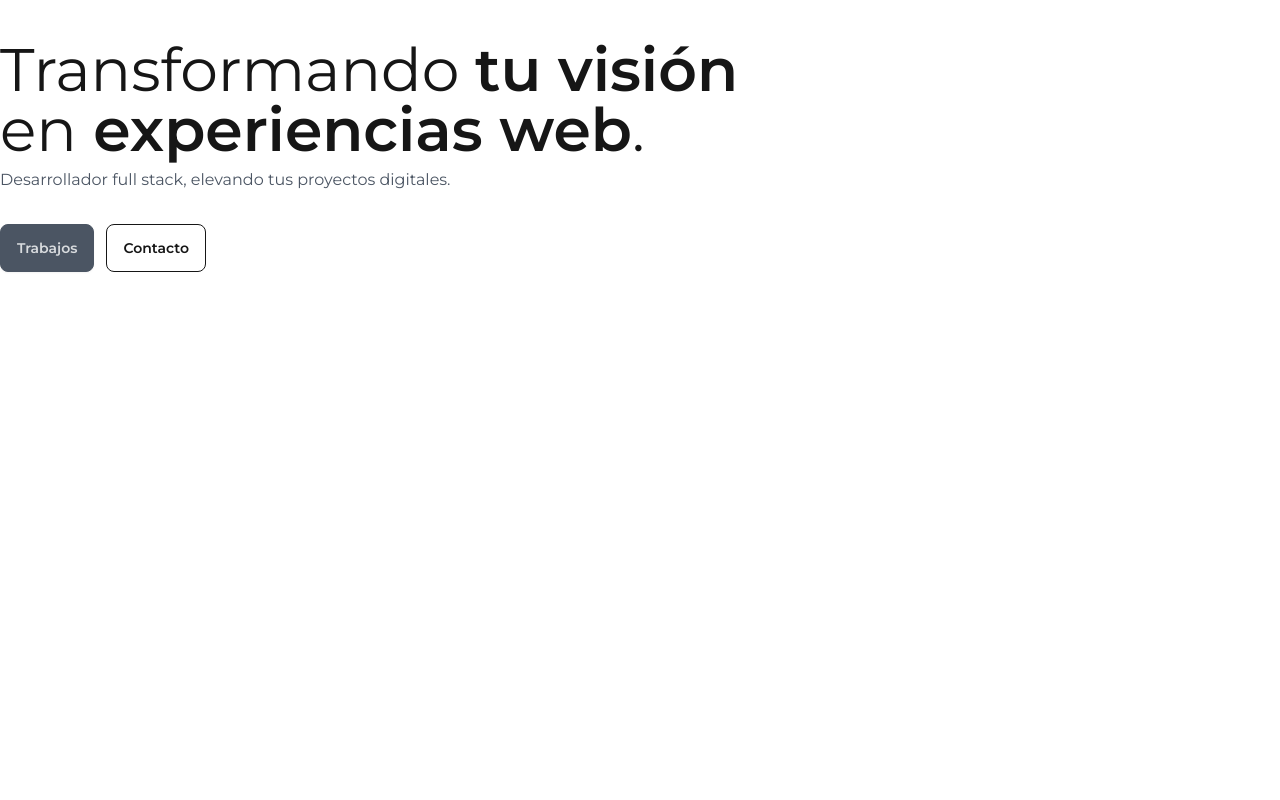
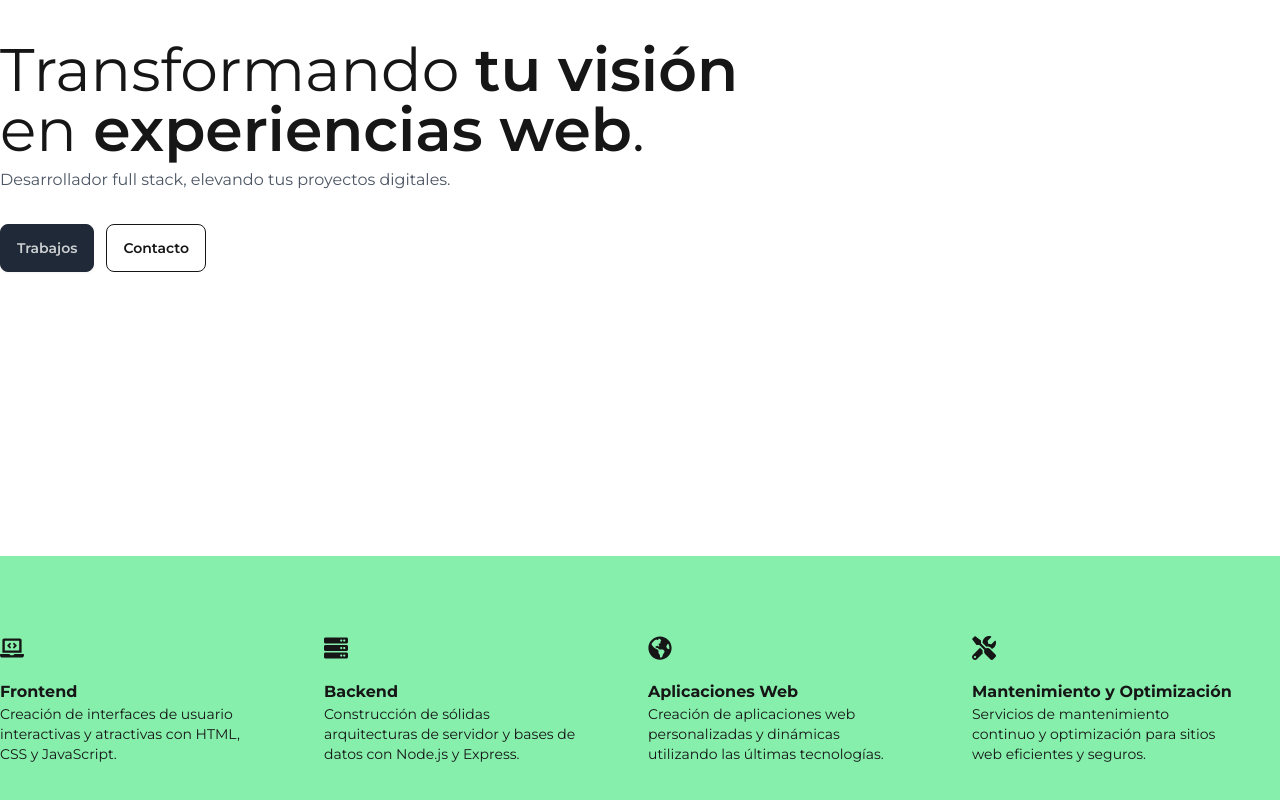
Before and after one commit to maximilianopalomeque/portfolio, a Next.js app: page / in a window 1280 px wide. Shown: the part 244-1044 px from the top of the page. Before the commit the page ends 800 px from the top, so only its background shows below. Built offline with nearby package versions, Linux system fonts and the light colour scheme.

Commit message:
add services styles, change accent color

```diff
--- a/package.json
+++ b/package.json
@@ -12,7 +12,8 @@
     "daisyui": "^4.7.3",
     "next": "14.1.3",
     "react": "^18",
-    "react-dom": "^18"
+    "react-dom": "^18",
+    "react-icons": "^5.0.1"
   },
   "devDependencies": {
     "@types/node": "^20",
--- a/src/app/page.tsx
+++ b/src/app/page.tsx
@@ -1,10 +1,12 @@
 import Image from "next/image";
 import Header from "@/components/LandingSections/Header";
+import Services from "@/components/LandingSections/Services";
 
 export default function Home() {
   return (
     <div>
       <Header />
+      <Services />
     </div>
   );
 }
--- /dev/null
+++ b/src/components/LandingSections/Services.tsx
@@ -0,0 +1,61 @@
+import LayoutContainer from "../LayoutContainer";
+import {
+  FaLaptopCode,
+  FaServer,
+  FaGlobeAmericas,
+  FaTools,
+} from "react-icons/fa";
+
+import ServiceCard from "../ServiceCard";
+
+const services = [
+  {
+    key: 1,
+    icon: <FaLaptopCode />,
+    title: "Frontend",
+    description:
+      "Creación de interfaces de usuario interactivas y atractivas con HTML, CSS y JavaScript.",
+  },
+  {
+    key: 2,
+    icon: <FaServer />,
+    title: "Backend",
+    description:
+      "Construcción de sólidas arquitecturas de servidor y bases de datos con Node.js y Express.",
+  },
+  {
+    key: 3,
+    icon: <FaGlobeAmericas />,
+    title: "Aplicaciones Web",
+    description:
+      "Creación de aplicaciones web personalizadas y dinámicas utilizando las últimas tecnologías.",
+  },
+  {
+    key: 4,
+    icon: <FaTools />,
+    title: "Mantenimiento y Optimización",
+    description:
+      "Servicios de mantenimiento continuo y optimización para sitios web eficientes y seguros.",
+  },
+];
+
+const showServices = services.map((service: any) => (
+  <ServiceCard
+    key={service.key}
+    icon={service.icon}
+    title={service.title}
+    description={service.description}
+  />
+));
+
+export default function Services() {
+  return (
+    <div className="bg-accent py-20">
+      <LayoutContainer>
+        <div className="grid grid-cols-1 md:grid-cols-2 xl:grid-cols-4 gap-10 xl:gap-4">
+          {showServices}
+        </div>
+      </LayoutContainer>
+    </div>
+  );
+}
--- /dev/null
+++ b/src/components/ServiceCard.tsx
@@ -0,0 +1,20 @@
+export default function ServiceCard({
+  icon,
+  title,
+  description,
+}: {
+  icon: any;
+  title: string;
+  description: string;
+}) {
+  return (
+    <div className="flex flex-col items-center xl:items-start">
+      <div className="text-2xl">{icon}</div>
+
+      <div className="mt-2 xl:mt-5 text-center xl:text-start">
+        <h2 className="font-bold">{title}</h2>
+        <p className="text-sm md:px-10 xl:ps-0 xl:pe-14">{description}</p>
+      </div>
+    </div>
+  );
+}
--- a/tailwind.config.ts
+++ b/tailwind.config.ts
@@ -10,9 +10,9 @@ const config: Config = {
     themes: [
       {
         mytheme: {
-          primary: "#4b5563",
-          secondary: "#2563eb",
-          accent: "#fbbf24",
+          primary: "#1f2937",
+          secondary: "#6b7280",
+          accent: "#86EFAC",
           neutral: "#e5e7eb",
           "base-100": "#ffffff",
           info: "#22d3ee",
```
Also changed, not shown: src/components/LandingSections/About.tsx (added), src/components/LandingSections/Projects.tsx (added), 1 other file (tests, documents, lock files or other folders).
